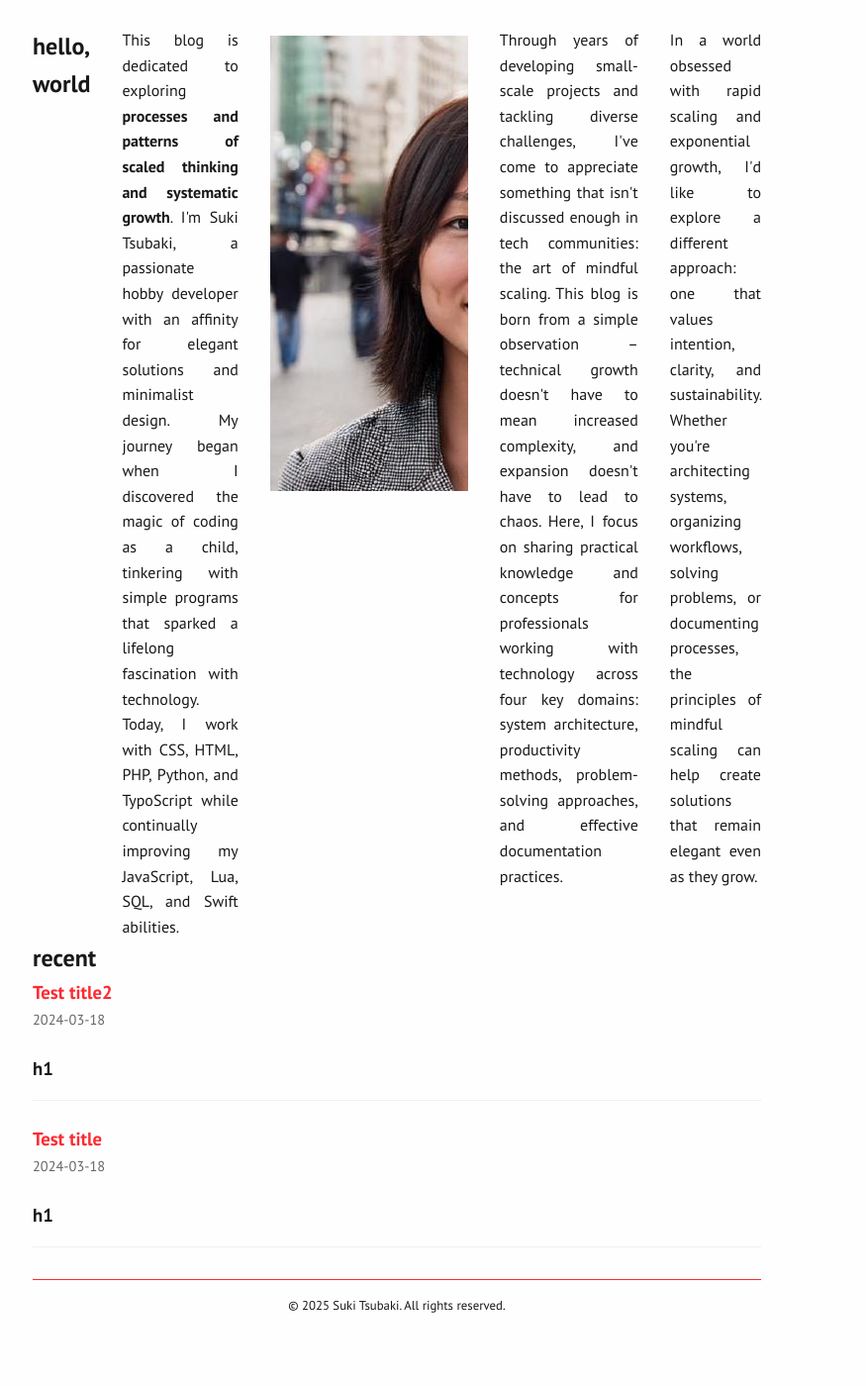
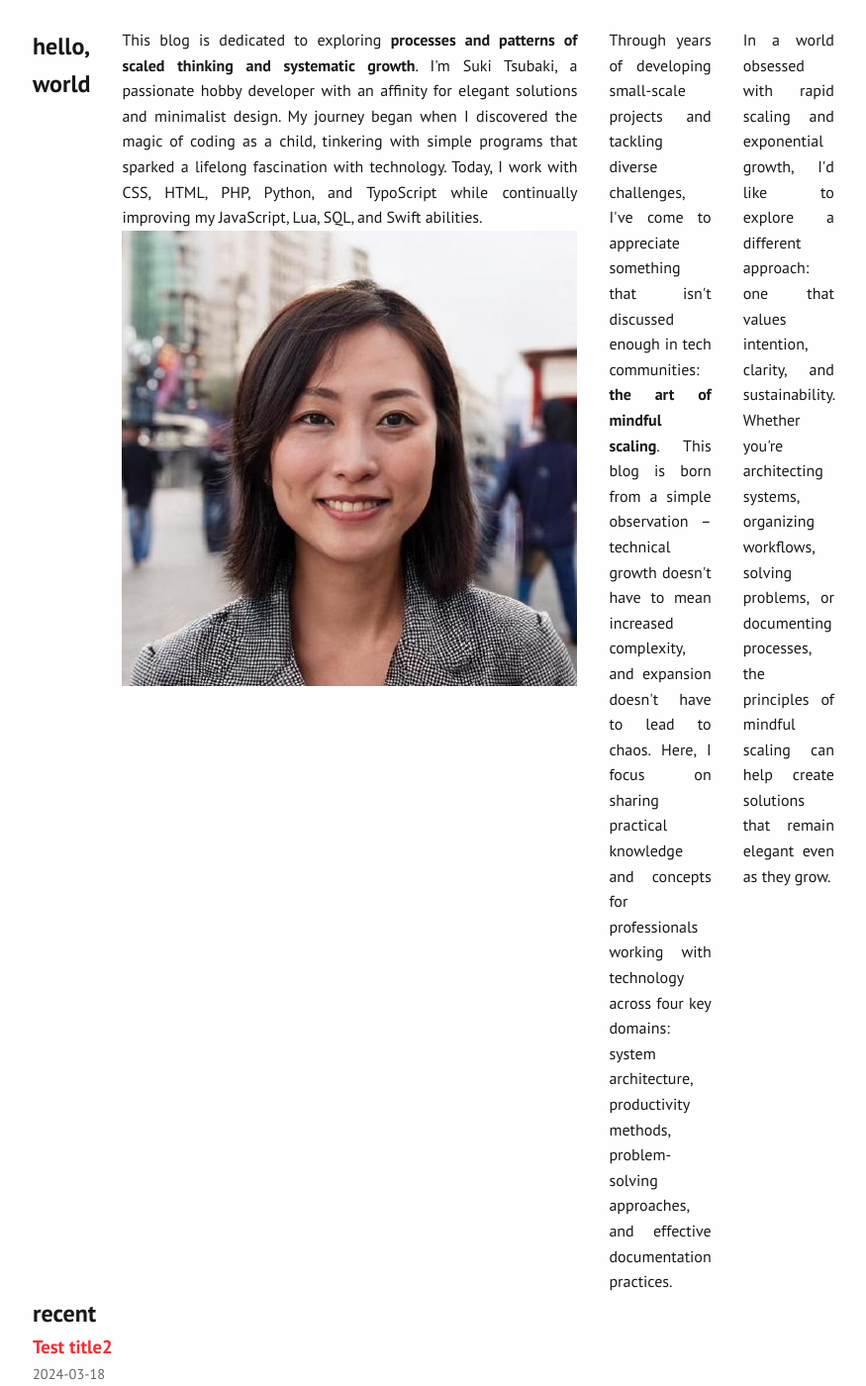
Before and after one commit to sukitsubaki/sukitsubaki.github.io, a Jekyll site: the page built from index.html, in a window 1280 px wide and 1400 px high, scrolled down 251 px. Shown: the whole window at 99% size, without its empty margins (239-1114 px from the left). Built offline with Jekyll 4.4.1, drawn with Linux system fonts in a browser that asks for light colours; before the commit the page ends 1628 px from its top, so only the background shows below that.

Commit message:
Update index.html

```diff
--- a/index.html
+++ b/index.html
@@ -6,16 +6,18 @@ title: Home
 <div class="home-container">
     <section class="intro-container">
         <h1>hello, world</h1>
-        <div>
+        <div class="about-me">
+            <div class="about-me-text">
                 <p>
                     This blog is dedicated to exploring <strong>processes and patterns of scaled thinking and systematic growth</strong>. I'm Suki Tsubaki, a passionate hobby developer with an affinity for elegant solutions and minimalist design. My journey began when I discovered the magic of coding as a child, tinkering with simple programs that sparked a lifelong fascination with technology. Today, I work with CSS, HTML, PHP, Python, and TypoScript while continually improving my JavaScript, Lua, SQL, and Swift abilities.
                 </p>
             </div>
-        <div class="profile-image">
+            <div class="about-me-image">
                 <img src="assets/images/suki-tsubaki.jpeg" alt="Suki Tsubaki">
             </div>
+        </div>
         <p>
-            Through years of developing small-scale projects and tackling diverse challenges, I've come to appreciate something that isn't discussed enough in tech communities: <strong></strong>the art of mindful scaling</strong>. This blog is born from a simple observation – technical growth doesn't have to mean increased complexity, and expansion doesn't have to lead to chaos. Here, I focus on sharing practical knowledge and concepts for professionals working with technology across four key domains: system architecture, productivity methods, problem-solving approaches, and effective documentation practices.
+            Through years of developing small-scale projects and tackling diverse challenges, I've come to appreciate something that isn't discussed enough in tech communities: <strong>the art of mindful scaling</strong>. This blog is born from a simple observation – technical growth doesn't have to mean increased complexity, and expansion doesn't have to lead to chaos. Here, I focus on sharing practical knowledge and concepts for professionals working with technology across four key domains: system architecture, productivity methods, problem-solving approaches, and effective documentation practices.
         </p>
         <p>
             In a world obsessed with rapid scaling and exponential growth, I'd like to explore a different approach: one that values intention, clarity, and sustainability. Whether you're architecting systems, organizing workflows, solving problems, or documenting processes, the principles of mindful scaling can help create solutions that remain elegant even as they grow.
```
Lines whose indentation alone changed are shown as unchanged.
